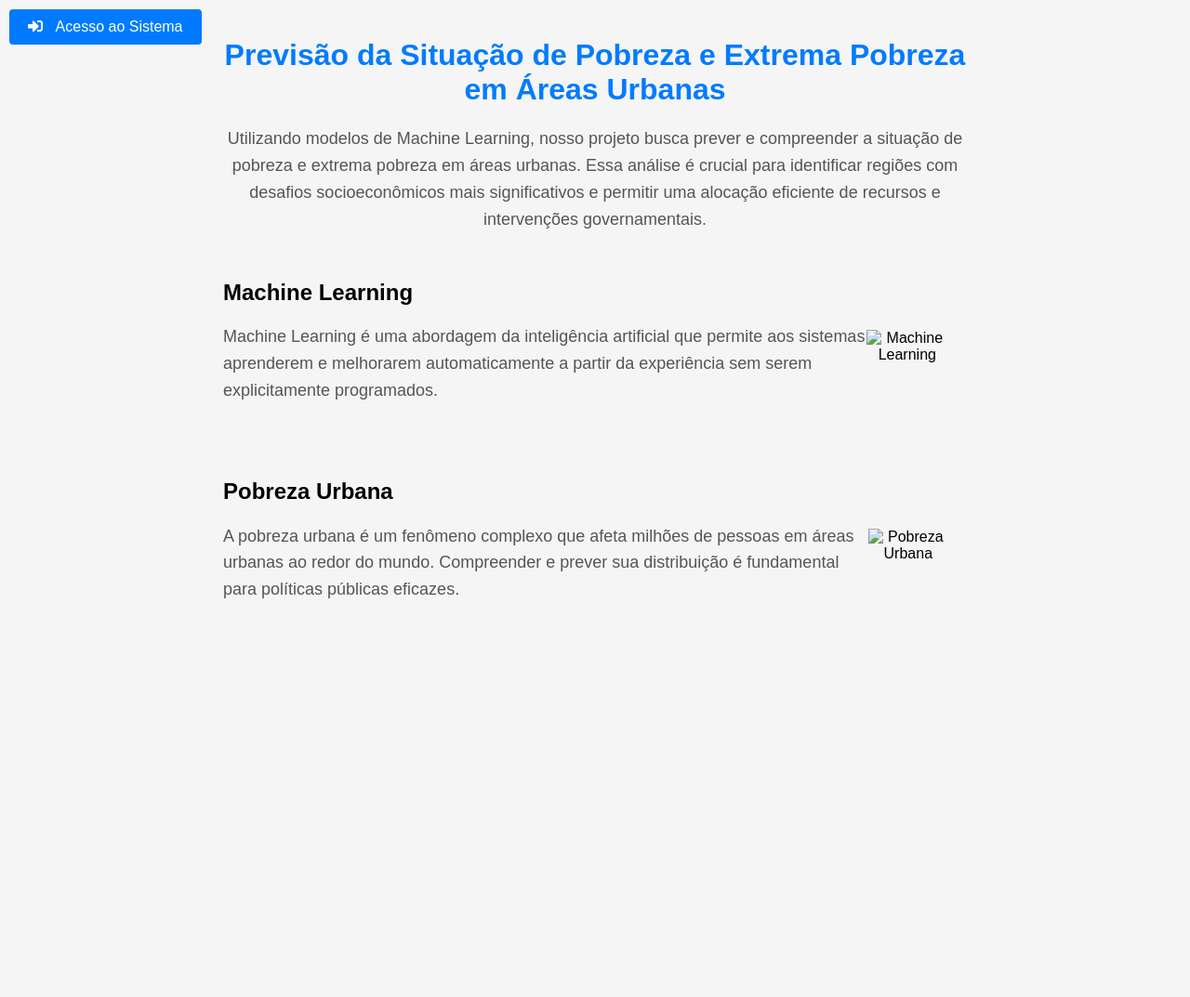
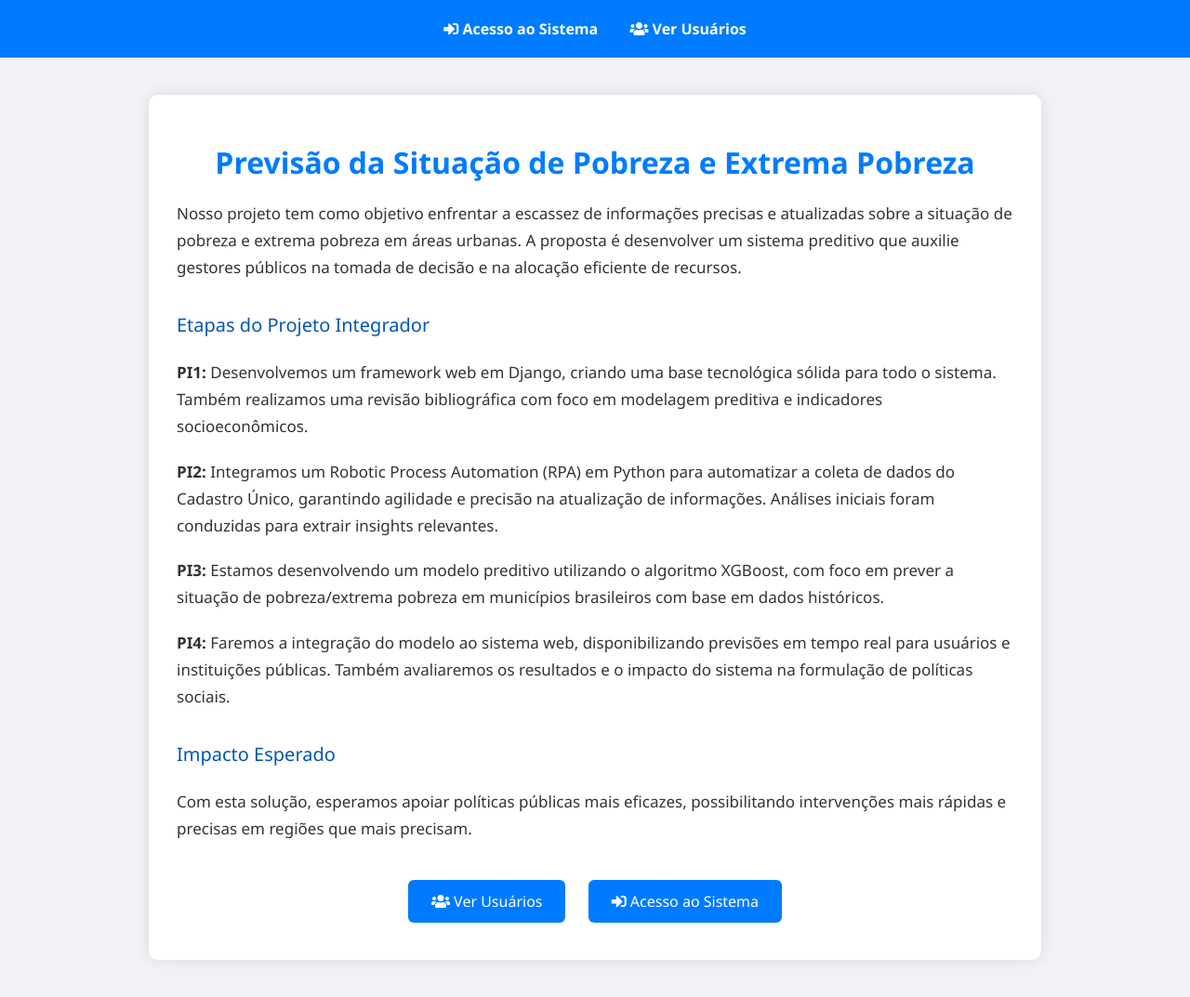
Before and after one commit to lcarillo/djangoProject2, a Django app: page / in a window 1280 px wide. Shown: the whole page at 93% size. Before the commit the page ends 644 px from the top, so only its background shows below. Run offline with Django 4.2, Linux system fonts and the light colour scheme; some libraries are stand-ins or nearby versions.

Commit message:
Index Atualizada

```diff
--- a/templates/home.html
+++ b/templates/home.html
@@ -3,99 +3,114 @@
 <head>
     <meta charset="UTF-8">
     <meta name="viewport" content="width=device-width, initial-scale=1.0">
-    <title>Previsão da Situação de Pobreza e Extrema Pobreza</title>
+    <title>Previsão de Pobreza Urbana - Projeto Integrador</title>
     <link rel="stylesheet" href="https://cdnjs.cloudflare.com/ajax/libs/font-awesome/5.15.4/css/all.min.css">
     <style>
         body {
-            font-family: Arial, sans-serif;
-            background-color: #f5f5f5;
+            font-family: 'Segoe UI', Tahoma, Geneva, Verdana, sans-serif;
+            background-color: #f0f2f5;
             margin: 0;
             padding: 0;
-            position: relative;
         }
 
-        .container {
-            max-width: 800px;
-            margin: 0 auto;
+        .navbar {
+            background-color: #007bff;
             padding: 20px;
             text-align: center;
         }
 
+        .navbar a {
+            color: white;
+            text-decoration: none;
+            margin: 0 15px;
+            font-weight: bold;
+        }
+
+        .navbar a:hover {
+            text-decoration: underline;
+        }
+
+        .container {
+            max-width: 900px;
+            margin: 40px auto;
+            background-color: white;
+            padding: 30px;
+            border-radius: 10px;
+            box-shadow: 0 0 15px rgba(0,0,0,0.1);
+        }
+
         h1 {
             color: #007bff;
+            text-align: center;
             margin-bottom: 20px;
         }
 
         p {
-            font-size: 18px;
-            color: #555;
-            line-height: 1.6;
-            margin-bottom: 30px;
+            font-size: 17px;
+            color: #333;
+            line-height: 1.7;
+            margin-bottom: 20px;
+        }
+
+        .section-title {
+            color: #0056b3;
+            font-size: 20px;
+            margin-top: 30px;
+        }
+
+        .btn-group {
+            margin-top: 30px;
+            text-align: center;
         }
 
         .btn {
             display: inline-block;
-            padding: 10px 20px;
+            padding: 12px 25px;
             background-color: #007bff;
             color: #fff;
             text-decoration: none;
-            border-radius: 4px;
+            border-radius: 6px;
+            margin: 10px;
+            font-size: 16px;
             transition: background-color 0.3s;
-            position: absolute;
-            top: 10px;
-            left: 10px;
         }
 
         .btn:hover {
             background-color: #0056b3;
         }
 
-        .feature {
-            display: flex;
-            align-items: center;
-            justify-content: space-around;
-            margin-bottom: 30px;
-        }
-
-        .feature img {
-            width: 200px;
-            margin-right: 20px;
-        }
-
-        .feature-content {
-            text-align: left;
-        }
-
-        .fa {
-            margin-right: 10px;
-        }
     </style>
 </head>
 <body>
-    <a href="/password_reset/login" class="btn"><i class="fa fa-sign-in-alt"></i> Acesso ao Sistema</a>
+
+    <div class="navbar">
+        <a href="/password_reset/login"><i class="fa fa-sign-in-alt"></i> Acesso ao Sistema</a>
+        <a href="/list_users/"><i class="fa fa-users"></i> Ver Usuários</a>
+    </div>
+
     <div class="container">
-        <h1>Previsão da Situação de Pobreza e Extrema Pobreza em Áreas Urbanas</h1>
-        <p>
-            Utilizando modelos de Machine Learning, nosso projeto busca prever e compreender a situação de pobreza e extrema pobreza em áreas urbanas. Essa análise é crucial para identificar regiões com desafios socioeconômicos mais significativos e permitir uma alocação eficiente de recursos e intervenções governamentais.
-        </p>
-        <div class="feature">
-            <div class="feature-content">
-                <h2>Machine Learning</h2>
-                <p>
-                    Machine Learning é uma abordagem da inteligência artificial que permite aos sistemas aprenderem e melhorarem automaticamente a partir da experiência sem serem explicitamente programados.
-                </p>
-            </div>
-            <img src="https://via.placeholder.com/200" alt="Machine Learning" class="feature-img">
-        </div>
-        <div class="feature">
-            <div class="feature-content">
-                <h2>Pobreza Urbana</h2>
-                <p>
-                    A pobreza urbana é um fenômeno complexo que afeta milhões de pessoas em áreas urbanas ao redor do mundo. Compreender e prever sua distribuição é fundamental para políticas públicas eficazes.
-                </p>
-            </div>
-            <img src="https://via.placeholder.com/200" alt="Pobreza Urbana" class="feature-img">
+        <h1>Previsão da Situação de Pobreza e Extrema Pobreza</h1>
+
+        <p>Nosso projeto tem como objetivo enfrentar a escassez de informações precisas e atualizadas sobre a situação de pobreza e extrema pobreza em áreas urbanas. A proposta é desenvolver um sistema preditivo que auxilie gestores públicos na tomada de decisão e na alocação eficiente de recursos.</p>
+
+        <p class="section-title">Etapas do Projeto Integrador</p>
+
+        <p><strong>PI1:</strong> Desenvolvemos um framework web em Django, criando uma base tecnológica sólida para todo o sistema. Também realizamos uma revisão bibliográfica com foco em modelagem preditiva e indicadores socioeconômicos.</p>
+
+        <p><strong>PI2:</strong> Integramos um Robotic Process Automation (RPA) em Python para automatizar a coleta de dados do Cadastro Único, garantindo agilidade e precisão na atualização de informações. Análises iniciais foram conduzidas para extrair insights relevantes.</p>
+
+        <p><strong>PI3:</strong> Estamos desenvolvendo um modelo preditivo utilizando o algoritmo XGBoost, com foco em prever a situação de pobreza/extrema pobreza em municípios brasileiros com base em dados históricos.</p>
+
+        <p><strong>PI4:</strong> Faremos a integração do modelo ao sistema web, disponibilizando previsões em tempo real para usuários e instituições públicas. Também avaliaremos os resultados e o impacto do sistema na formulação de políticas sociais.</p>
+
+        <p class="section-title">Impacto Esperado</p>
+        <p>Com esta solução, esperamos apoiar políticas públicas mais eficazes, possibilitando intervenções mais rápidas e precisas em regiões que mais precisam.</p>
+
+        <div class="btn-group">
+            <a href="/list_users/" class="btn"><i class="fa fa-users"></i> Ver Usuários</a>
+            <a href="/password_reset/login" class="btn"><i class="fa fa-sign-in-alt"></i> Acesso ao Sistema</a>
         </div>
     </div>
+
 </body>
 </html>
```
Also changed, not shown: db.sqlite3, 1 other file.
